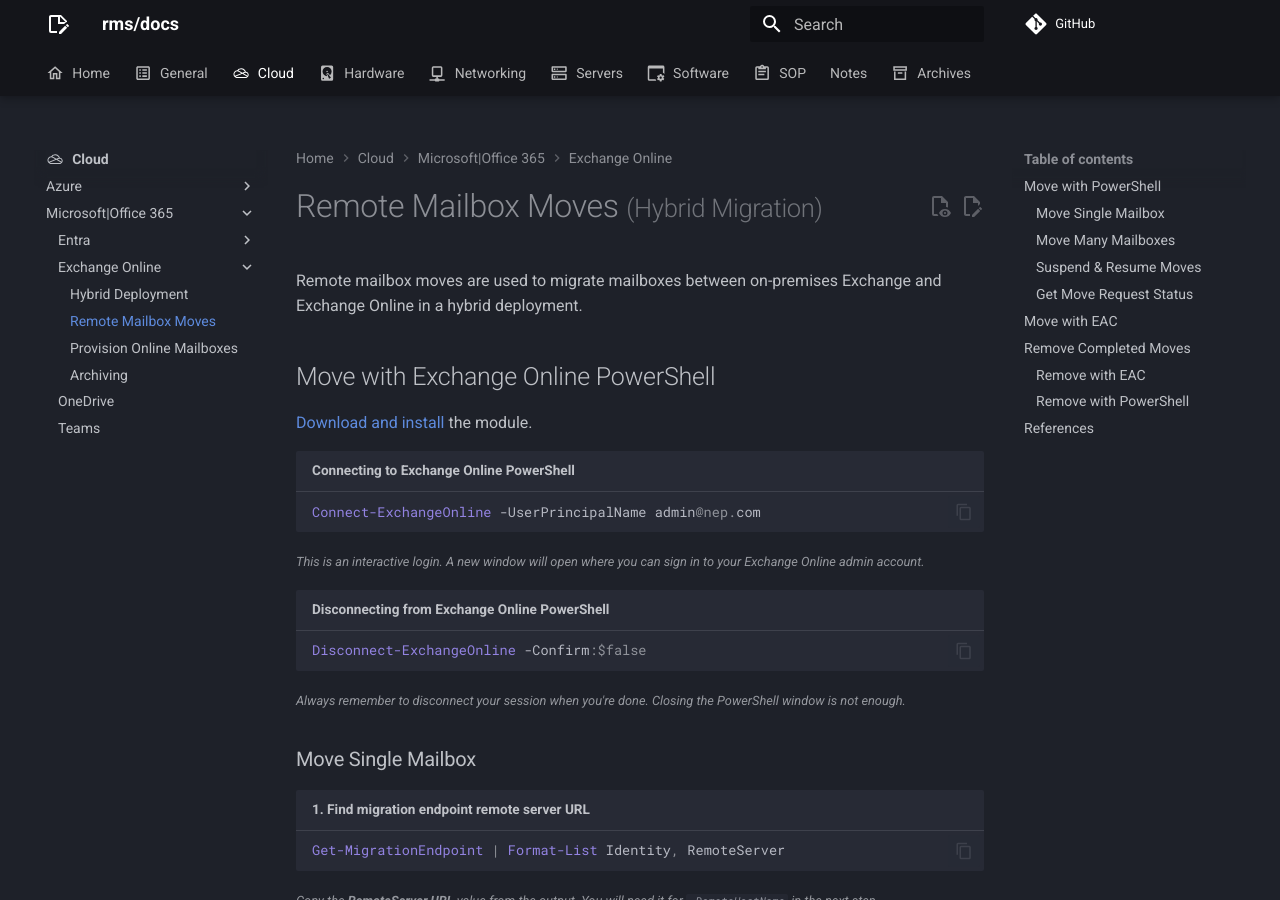
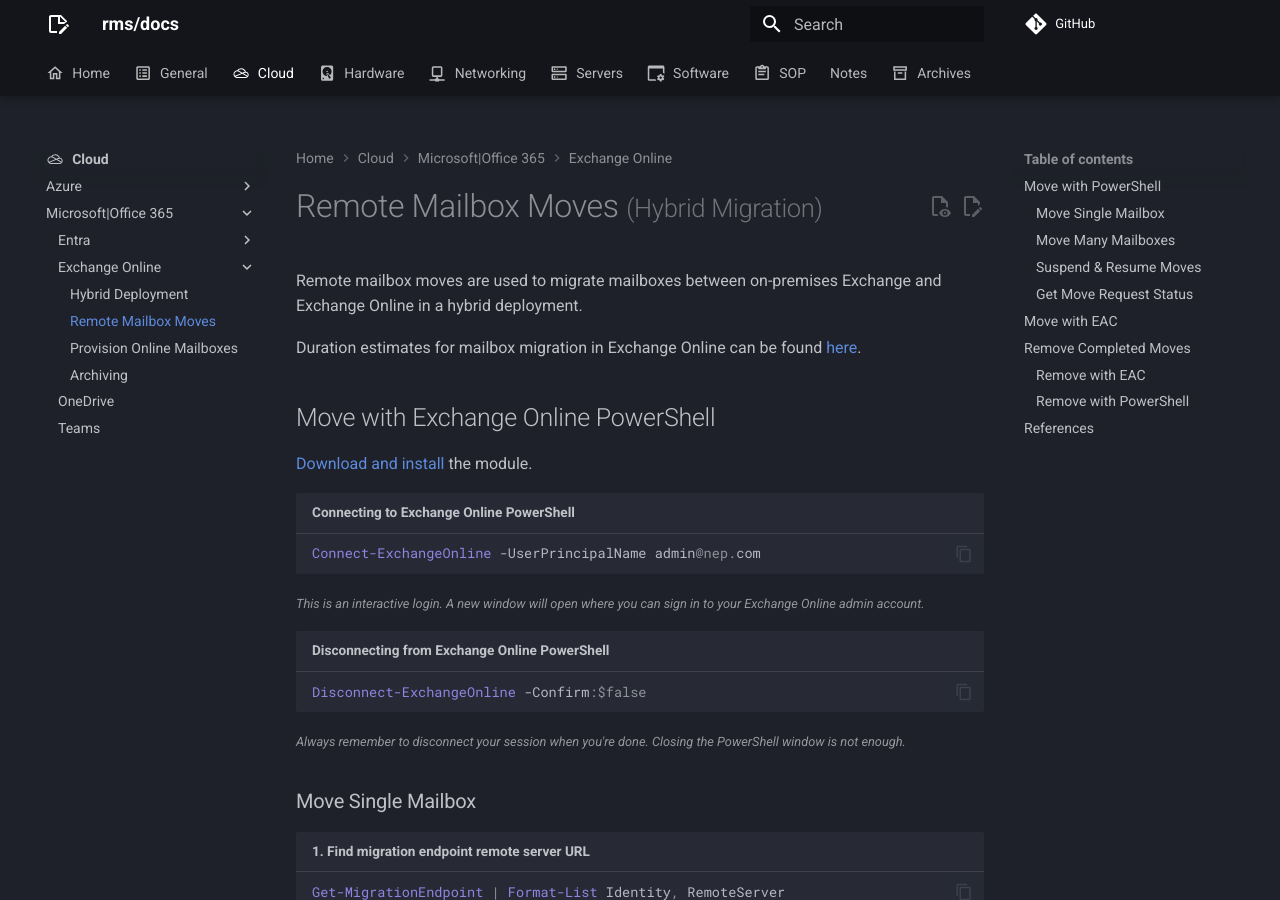
Before and after one commit to rmscode/binary-garden, an MkDocs documentation site: the page built from docs/cloud/microsoft-365/exchange-online/remote-moves.md, in a window 1280 px wide and 900 px high. Built offline with MkDocs 1.6.1 and Material for MkDocs 9.7.7, drawn with Linux system fonts in a browser that asks for light colours; comment, search, counter and statistics services are not loaded.

Commit message:
perf(remote-moves): add link to mailbox migration duration estimates
Included a reference to official documentation for duration estimates of mailbox migration in Exchange Online to provide users with guidance on expected migration times.

```diff
--- a/docs/cloud/microsoft-365/exchange-online/remote-moves.md
+++ b/docs/cloud/microsoft-365/exchange-online/remote-moves.md
@@ -1,6 +1,8 @@
 # Remote Mailbox Moves <small>(Hybrid Migration)</small>
 
 Remote mailbox moves are used to migrate mailboxes between on-premises Exchange and Exchange Online in a hybrid deployment.
+
+Duration estimates for mailbox migration in Exchange Online can be found [here](https://learn.microsoft.com/en-us/exchange/mailbox-migration/office-365-migration-best-practices#duration-estimates-for-mailbox-migration-in-exchange-online).
 
 ## Move with Exchange Online PowerShell { data-toc-label="Move with PowerShell" }
 
```
